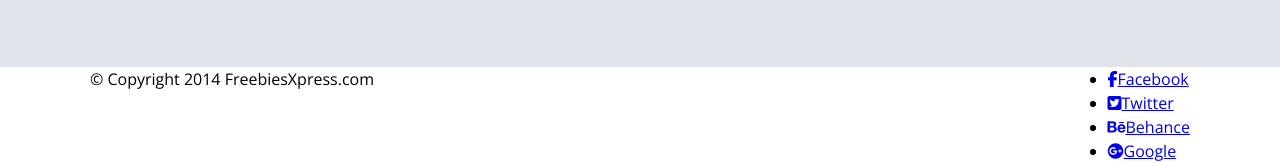
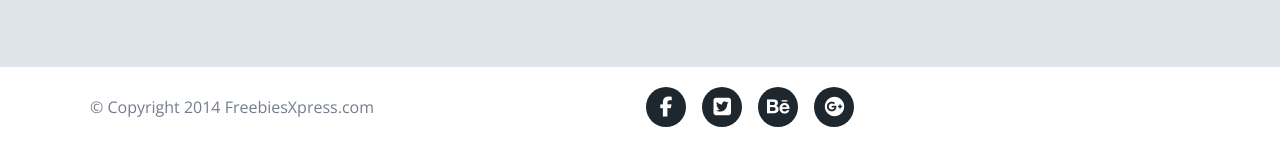
Before and after one commit to olimpiaspyra/golden, a website: page index.html in a window 1280 px wide. Shown: the part 2267-2430 px from the top of the page. Drawn offline with nearby package versions, Linux system fonts and the light colour scheme.

Commit message:
Add style for footer

```diff
--- a/sass/style.scss
+++ b/sass/style.scss
@@ -215,3 +215,46 @@ body {
                                 color: $color-text-two;
                             }
 }
+
+/* Footer */
+
+.footer-copyright {
+    flex-basis: 50%;
+    position: relative;
+    height: 80px;
+
+        p {
+            position: absolute;
+            top: 50%;
+            transform: translateY(-50%);
+            color:$color-text-two;
+        }
+}
+
+.footer-contact  {
+    flex-basis: 50%;
+    position: relative;
+    height: 80px;
+
+    ul {
+        list-style-type: none;
+        text-align: center;
+        position: absolute;
+        top: 50%;
+        transform: translateY(-50%);
+    }
+        li {
+            display: inline-block;
+            font-size: 0;
+            padding: 0 6px;
+        }
+            i {
+            font-size: 20px;
+            color: $color-main;
+            background-color: $color-icon;
+            width: 40px;
+            height: 40px;
+            line-height: 40px;
+            border-radius: 50%;
+            }
+}
```
Also changed, not shown: css/style.css, 1 other file.
